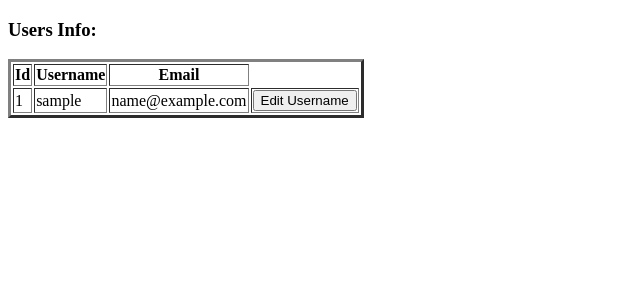
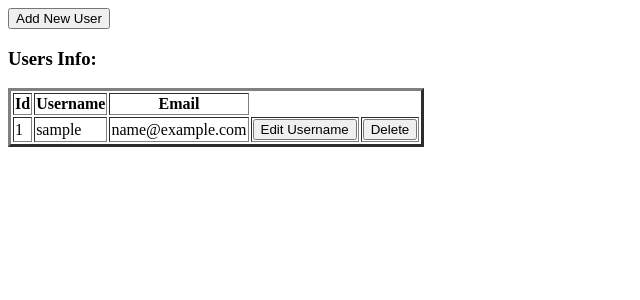
Before and after one commit to rahulkaddi7/Backend-Repo, a Node server app: page /user in a window 1280 px wide. Shown: the top 300 px of the page, without its empty margins (0-640 px from the left). Run offline with Node 20, Linux system fonts and the light colour scheme; tables that the repository leaves empty hold one stand-in row (values such as "Sample post").

Commit message:
updating

```diff
--- a/MiniProj/index.js
+++ b/MiniProj/index.js
@@ -5,6 +5,7 @@ const app = express();
 const port = 8080;
 const path = require("path");
 const methodOverride = require("method-override");
+const { v4: uuidv4 } = require("uuid");
 
 
 app.use(methodOverride("_method"));
@@ -28,7 +29,7 @@ app.get("/",(req,res)=>{
         connection.query(q,(err,result)=>{
             if(err) throw err;
             let users= result[0]["COUNT(*)"];
-            res.render("home.ejs",{users});
+            res.render("home.ejs",{users,port});
         });
     }
     catch{
@@ -100,6 +101,70 @@ app.patch("/user/:id" ,(req,res)=>{
     }
 });
 
+app.get("/user/new", (req, res) => {
+  res.render("new.ejs");
+});
+app.post("/user/new", (req, res) => {
+  let { username, email, password } = req.body;
+  let id = uuidv4();
+  //Query to Insert New User
+  let q = `INSERT INTO user (id, username, email, password) VALUES ('${id}','${username}','${email}','${password}') `;
+
+  try {
+    connection.query(q, (err, result) => {
+      if (err) throw err;
+      console.log(result);
+      res.redirect("/user");
+    });
+  } catch (err) {
+    res.send("some error occurred");
+  }
+});
+
+app.get("/user/:id/delete", (req, res) => {
+  let { id } = req.params;
+  let q = `SELECT * FROM user WHERE id='${id}'`;
+
+  try {
+    connection.query(q, (err, result) => {
+      if (err) throw err;
+      let user = result[0];
+      res.render("delete.ejs", { user });
+    });
+  } catch (err) {
+    res.send("some error with DB");
+  }
+});
+
+app.delete("/user/:id/", (req, res) => {
+  let { id } = req.params;
+  let { password } = req.body;
+  let q = `SELECT * FROM user WHERE id='${id}'`;
+
+  try {
+    connection.query(q, (err, result) => {
+      if (err) throw err;
+      let user = result[0];
+
+      if (user.password != password) {
+        res.send("WRONG Password entered!");
+      } else {
+        let q2 = `DELETE FROM user WHERE id='${id}'`; //Query to Delete
+        connection.query(q2, (err, result) => {
+          if (err) throw err;
+          else {
+            console.log(result);
+            console.log("deleted!");
+            res.redirect("/user");
+          }
+        });
+      }
+    });
+  } catch (err) {
+    res.send("some error with DB");
+  }
+});
+
 
 app.listen(port,()=>{
     console.log(`server is running on port ${port}`);
--- a/MiniProj/views/user.ejs
+++ b/MiniProj/views/user.ejs
@@ -6,6 +6,11 @@
     <title>Users Info</title>
 </head>
 <body>
+
+    <form method="GET" action="/user/new">
+      <button>Add New User</button>
+    </form>
+
     <h3>Users Info:</h3>
     <table border="3px solid black">
         <tr>
@@ -24,6 +29,11 @@
                         <button>Edit Username</button>
                     </form>
                 </td>
+                <td>
+                    <form method="get" action="/user/<%=result[i]["id"]%>/delete">
+                        <button>Delete</button>
+                    </form>
+                </td>
             </tr>
         <% } %>
     </table>
```
Also changed, not shown: MiniProj/views/delete.ejs (added, +15 -0 lines), MiniProj/views/home.ejs (+11 -2 lines), MiniProj/views/new.ejs (added, +16 -0 lines).
